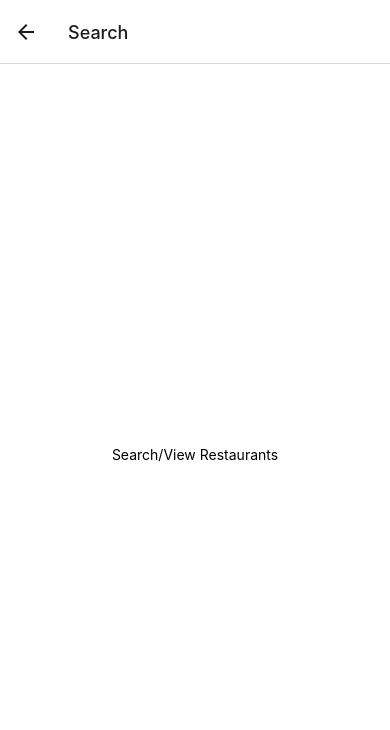
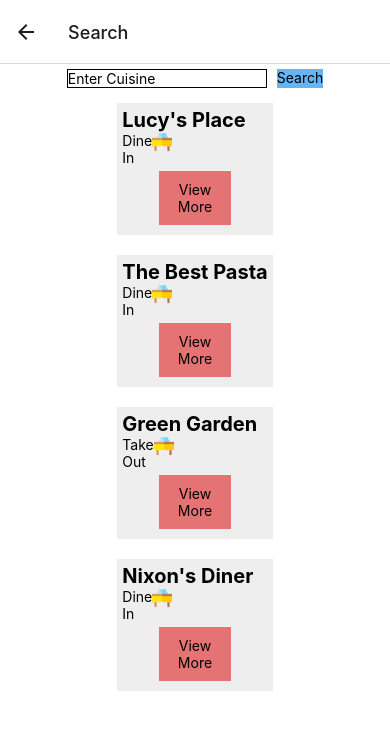
Before and after one commit to jasmynej14/RestaurantChooser, a React Native app: screen /Search in a window 390 px wide. Shown: the top 730 px of the page. Built offline with nearby package versions, Linux system fonts and the light colour scheme.

Commit message:
view/search restaurants

```diff
--- a/components/Restaurant.js
+++ b/components/Restaurant.js
@@ -1,10 +1,49 @@
 import React from 'react';
-import { StyleSheet, Text, View } from 'react-native';
+import { StyleSheet, Text, View,Button,TouchableOpacity,Image } from 'react-native';
 
 export default function Restaurant({restaurant}){
     return(
-        <View>
-            <Text>Restaurant</Text>
+        <View style={styles.container}>
+            <Text style={styles.name}>{restaurant.name}</Text>
+            <View style={styles.secondary}>
+                <Text>{restaurant.type}</Text>
+                <Image style={styles.icon} source={require('../assets/004-table.png')}/>
+            </View>
+
+            <TouchableOpacity style={styles.button}>
+                <Text style={{textAlign:"center"}}>View More</Text>
+            </TouchableOpacity>
         </View>
     )
 }
+
+const styles = StyleSheet.create({
+    container:{
+        flex:1,
+        backgroundColor:"#EEEEEE",
+        margin:10,
+        minWidth:"80%",
+        padding:5
+    },
+    name:{
+        fontSize:20,
+        fontWeight:"bold"
+    },
+    button:{
+        backgroundColor:"#E57373",
+        width:"50%",
+        alignSelf:"center",
+        margin:5,
+        padding:10,
+        textAlign:"center"
+    },
+    icon:{
+        width:20,
+        height:20
+    },
+    secondary:{
+        flexDirection:"row",
+        justifyContent:"space-between",
+        width:"25%"
+    }
+})
--- a/data/restaurants.js
+++ b/data/restaurants.js
@@ -1,8 +1,9 @@
 const allRestaurants = [
     {
+        id: 1,
         name:"Lucy's Place",
-        type:"dine-in",
-        cuisine:['American','Bakery'],
+        type:"Dine In",
+        cuisine:'American',
         address: '123 main st',
         city:'Waltham',
         state:'MA',
@@ -10,9 +11,21 @@ const allRestaurants = [
         rating:5
     },
     {
-        name:"Lucy's Place",
-        type:"dine-in",
-        cuisine:['American','Bakery'],
+        id: 2,
+        name:"The Best Pasta",
+        type:"Dine In",
+        cuisine:'Italian',
+        address: '123 main st',
+        city:'Waltham',
+        state:'MA',
+        zipcode:'02453',
+        rating:4
+    },
+    {
+        id: 3,
+        name:"Green Garden",
+        type:"Take Out",
+        cuisine:'Chinese',
         address: '123 main st',
         city:'Waltham',
         state:'MA',
@@ -20,19 +33,10 @@ const allRestaurants = [
         rating:5
     },
     {
-        name:"Lucy's Place",
-        type:"dine-in",
-        cuisine:['American','Bakery'],
-        address: '123 main st',
-        city:'Waltham',
-        state:'MA',
-        zipcode:'02453',
-        rating:5
-    },
-    {
-        name:"Lucy's Place",
-        type:"dine-in",
-        cuisine:['American','Bakery'],
+        id: 4,
+        name:"Nixon's Diner",
+        type:"Dine In",
+        cuisine:'American',
         address: '123 main st',
         city:'Waltham',
         state:'MA',
--- a/screens/SearchScreen.js
+++ b/screens/SearchScreen.js
@@ -1,11 +1,37 @@
-import React from 'react';
-import { StyleSheet, Text, View } from 'react-native';
+import React, {useState} from 'react';
+import { StyleSheet, Text, View,FlatList,TextInput,Button,TouchableOpacity } from 'react-native';
+import Restaurant from '../components/Restaurant';
 import allRestaurants from '../data/restaurants';
 export default function SearchScreen(){
+    const [restaurants,setRestaurants] = useState(allRestaurants)
+    const [cuisine,setCuisine] = useState("")
+    const renderRestaurant = (restaurant) => {
+        return <Restaurant restaurant={restaurant.item}/>
+    }
+    const getCuisine = (event) => {
+        setCuisine(event)
+    }
+    const search = () => {
+        console.log(cuisine)
+        if(cuisine === ""){
+            setRestaurants(allRestaurants)
+        }
+        else{
+            setRestaurants(allRestaurants.filter(rest => rest.cuisine === cuisine))
+        }
+    }
+
+
     return(
         <View style={styles.container}>
-            <Text>Search/View Restaurants</Text>
+            <View style={styles.searchArea}>
+                <TextInput style={styles.searchBar} placeholder="Enter Cuisine" onChangeText={getCuisine}/>
+                <TouchableOpacity style={styles.searchButton} onPress={search}>
+                    <Text style={{textAlign:"center", justifySelf:"center"}}>Search</Text>
+                </TouchableOpacity>
+            </View>
 
+           <FlatList data={restaurants} renderItem={renderRestaurant} keyExtractor={res => res.id}/>
         </View>
     )
 }
@@ -17,4 +43,18 @@ const styles = StyleSheet.create({
       alignItems: 'center',
       justifyContent: 'center',
     },
+    searchArea:{
+        flexDirection:"row"
+    },
+    searchBar:{
+        borderColor:"black",
+        borderWidth:1,
+        width:200,
+        margin:5,
+
+    },
+    searchButton:{
+        backgroundColor:"#64B5F6",
+        margin:5
+    }
   });
```
Also changed, not shown: assets/004-table.png (added).
